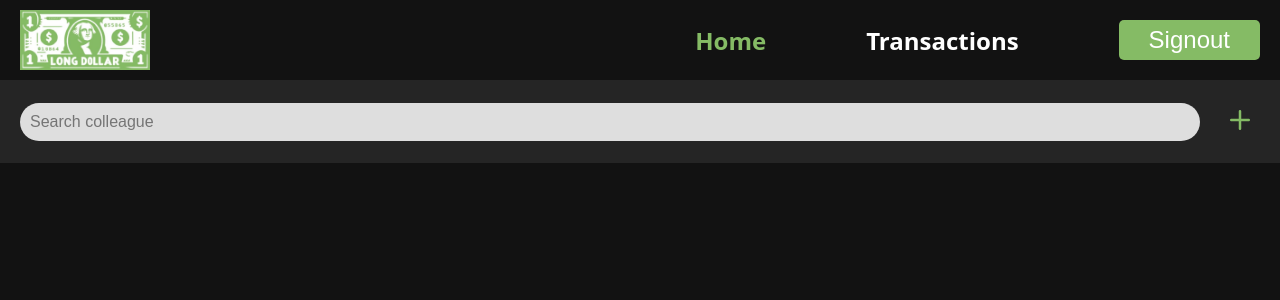
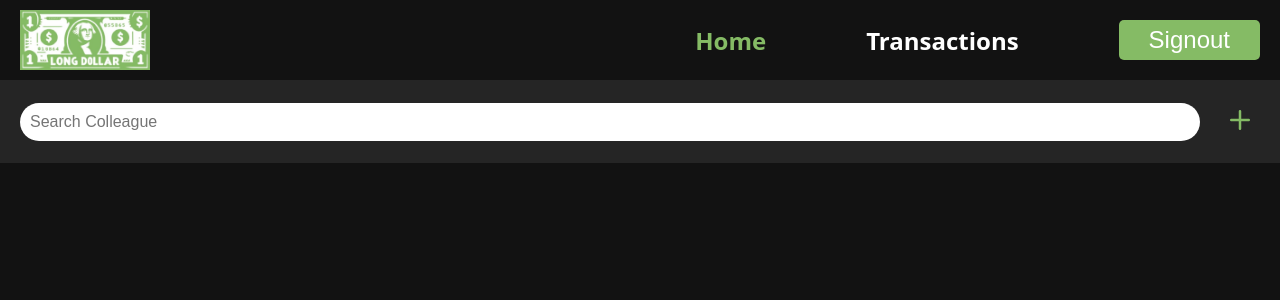
Before and after one commit to BrandonGatewood/Long-Dollar, a React (Vite) app in the folder frontend/: page / in a window 1280 px wide. Shown: the top 300 px of the page. Built offline with nearby package versions, Linux system fonts and the light colour scheme; no server answers.

Commit message:
changed searchbar background color to white

```diff
--- a/frontend/src/components/bars/Toolbar.jsx
+++ b/frontend/src/components/bars/Toolbar.jsx
@@ -23,7 +23,7 @@ const Toolbar = ({ option }) => {
         <div className="toolbar">
 
             <div className="toolbarContent">
-                <input type="text" placeholder='Search colleague' onChange={handleQuery} value={query} />
+                <input type="text" placeholder='Search Colleague' onChange={handleQuery} value={query} />
                 { option === true && <AddColleagueModal /> }
             </div>
             <div className="toolbarResults">
--- a/frontend/src/index.css
+++ b/frontend/src/index.css
@@ -43,7 +43,6 @@ input[type=text] {
   padding: 10px;
   margin: auto;
   border-radius: 50px;
-  background-color: var(--grey);
   border: none;
 
   -webkit-box-sizing: border-box;
```
